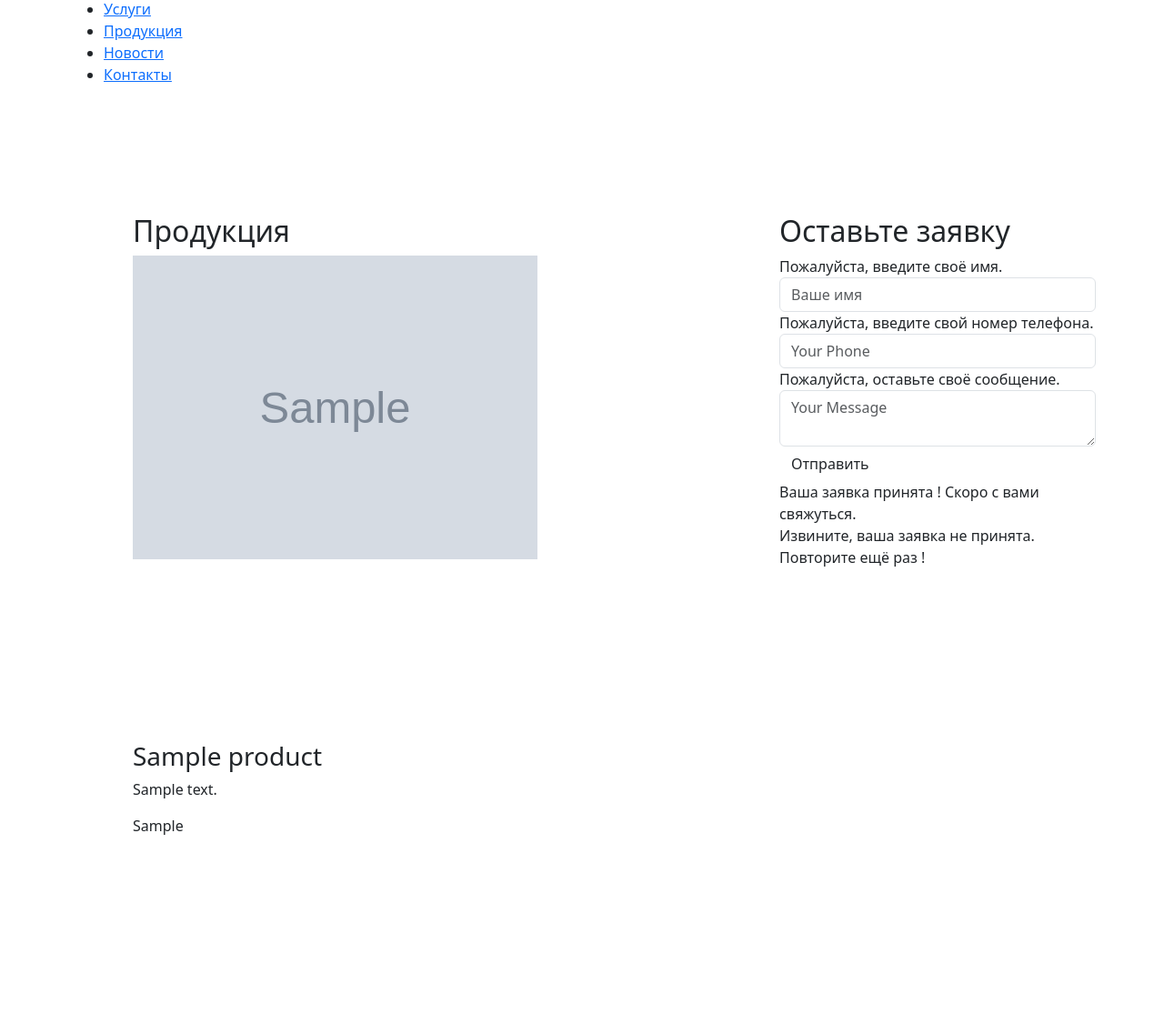
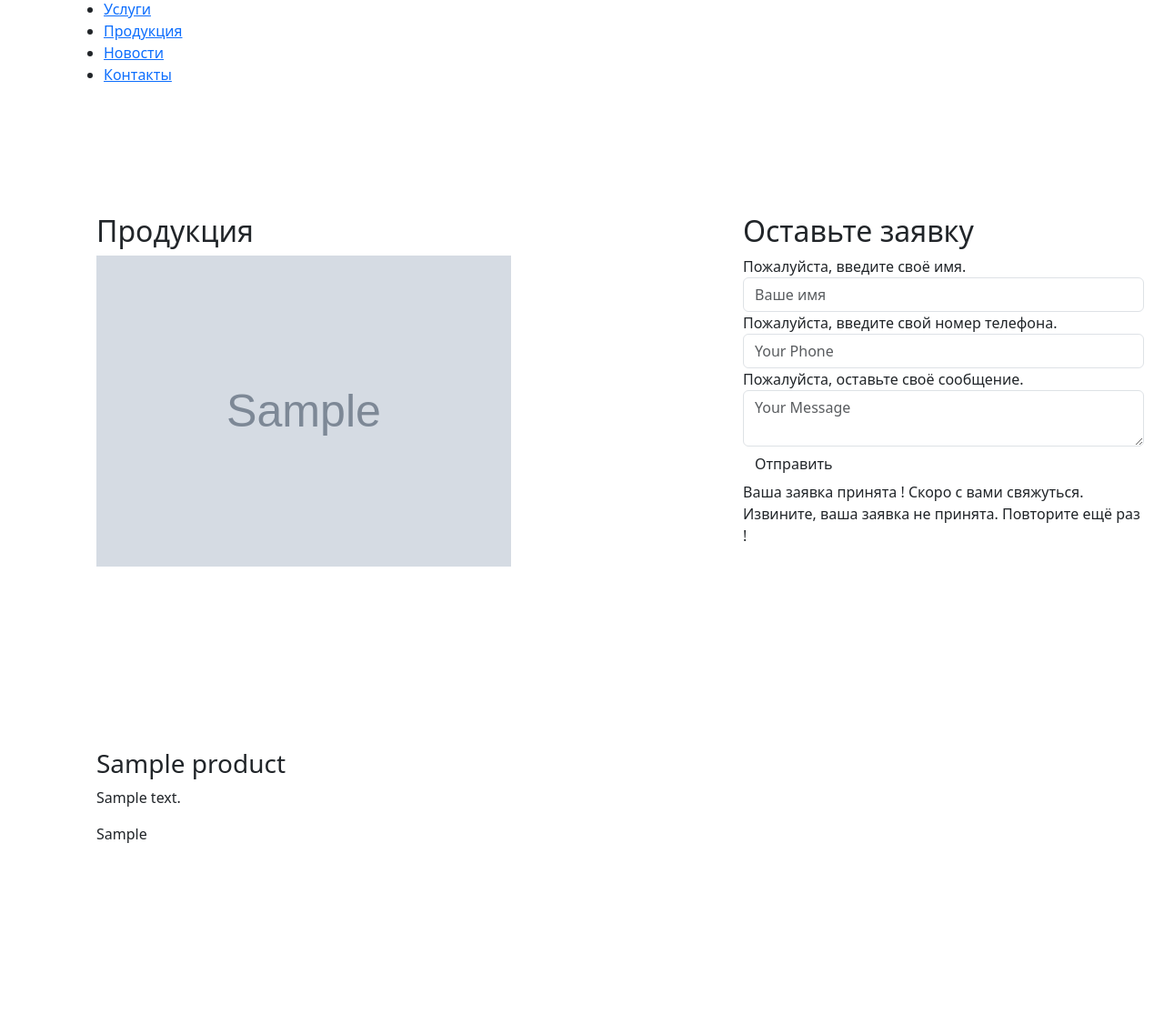
Before and after one commit to baxa-dev/gms_web, a Django app: a page that uses templates/item-detail.html in a window 1280 px wide. Shown: the part 202-1328 px from the top of the page at 91% size. Run offline with Django 3.2, Linux system fonts and the light colour scheme; tables that the repository leaves empty hold one stand-in row (values such as "Sample post"); grey boxes marked "Sample" are stand-in pictures; some libraries are stand-ins or nearby versions.

Commit message:
final changes

```diff
--- a/templates/item-detail.html
+++ b/templates/item-detail.html
@@ -14,10 +14,10 @@
 {% block content %}
     <!-- section begin -->
     <section id="section-portfolio" aria-label="section-portfolio" class="itemss" style="background-size: cover; margin-top: 125px;">
-        <div class="container col-12 col-sm-12 col-md-12" style="background-size: cover;">
+        <div class="container" style="background-size: cover;">
             {% if product %}
-                <div class="row col-4 col-sm-12 col-md-12 mx-lg-5">
-                    <div class="col-10 col-sm-12 col-md-6 col-lg-7 mx-2 px-2">
+                <div class="row col-4 col-sm-12 col-md-12 mx-lg-4">
+                    <div class="col-10 col-sm-12 col-md-6 col-lg-7 mx-2 px-2 mx-lg-0 px-lg-0">
                         <div>
                             <h2 class="wow fadeInUp">Продукция<span class="tiny-border"></span></h2>
                         </div>
@@ -36,7 +36,7 @@
                             </div>
                         </div>
                     </div>
-                    <div class=" col-10 col-md-12 col-lg-4">
+                    <div class=" col-10 col-md-12 col-lg-5">
                         <div class="w-100 mx-5">
                         <div class="padding30" data-bgcolor="#f8f8f8">
                             <h2>Оставьте заявку
@@ -80,8 +80,8 @@
                 </div>
 
             {% elif service %}
-                <div class="row col-4 col-sm-12 col-md-12 mx-lg-5">
-                    <div class="col-10 col-sm-12 col-md-6 col-lg-7 mx-2 px-2">
+                <div class="row col-4 col-sm-12 col-md-12 mx-lg-4">
+                    <div class="col-10 col-sm-12 col-md-6 col-lg-7 mx-2 px-2 mx-lg-0 px-lg-0">
                         <div >
                             <h2 class="wow fadeInUp">Услуга<span class="tiny-border"></span></h2>
                         </div>
@@ -97,7 +97,7 @@
                             </div>
                         </div>
                     </div>
-                    <div class=" col-10 col-md-12 col-lg-4">
+                    <div class=" col-10 col-md-12 col-lg-5">
                         <div class="w-100 mx-5">
                             <div class="padding30" data-bgcolor="#f8f8f8">
                                 <h2>Оставьте заявку
```
Also changed, not shown: templates/index.html (+6 -6 lines), 5 other files.
